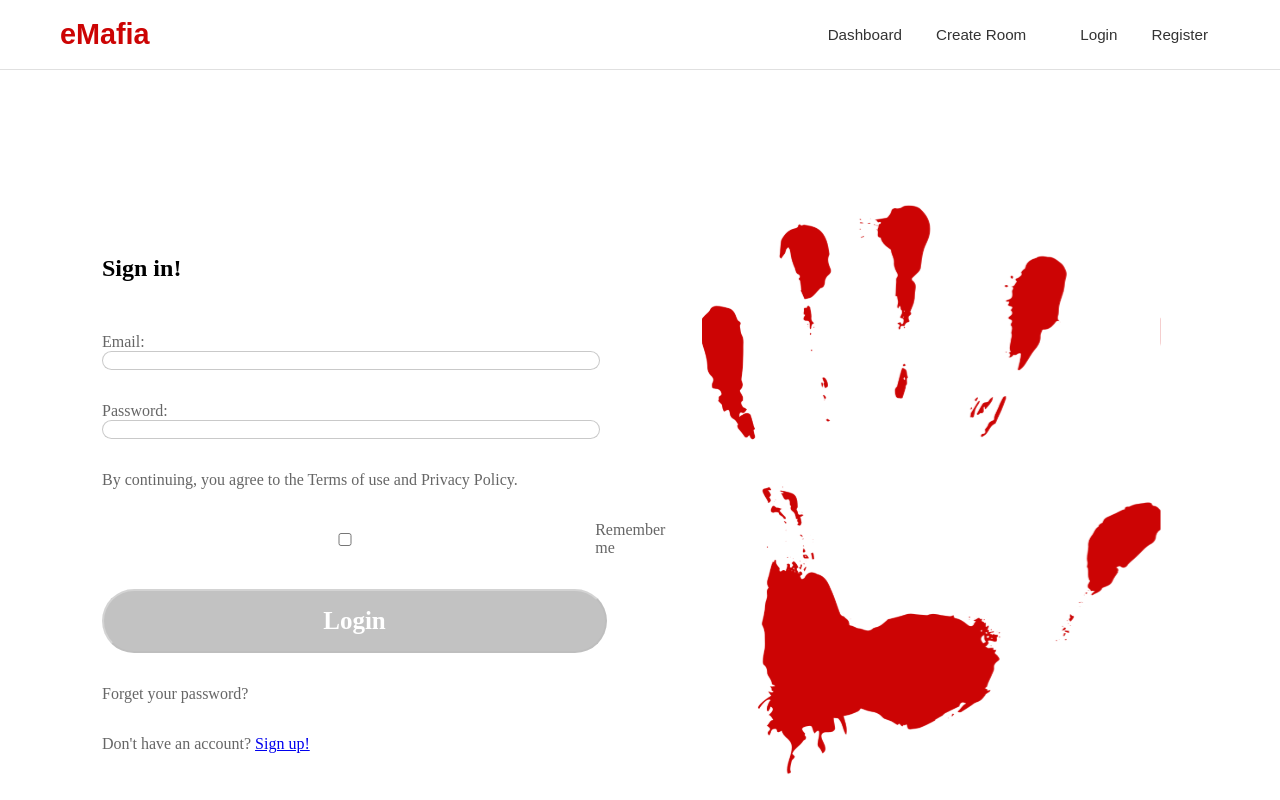
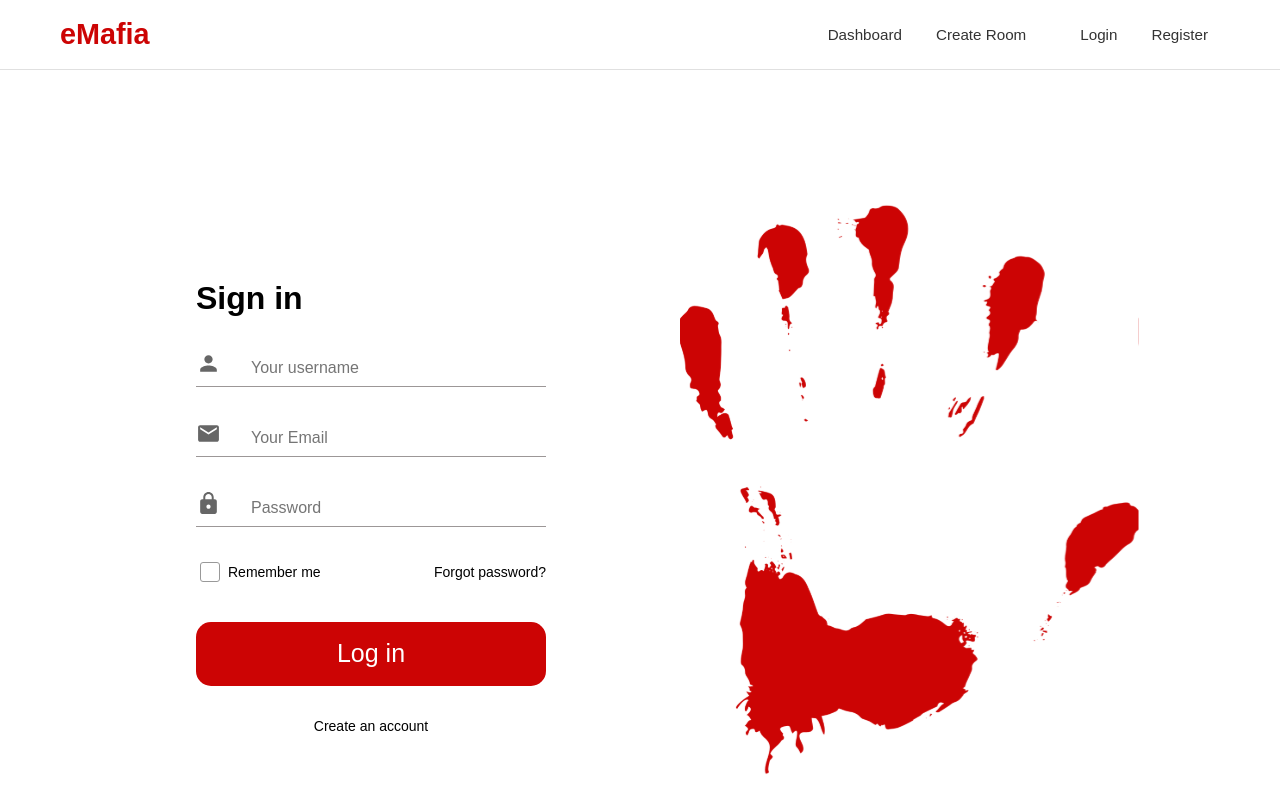
Before and after one commit to balicz3k/eMafia, a React (Create React App) app in the folder frontend/: page / in a window 1280 px wide. Shown: the top 800 px of the page. Built offline with nearby package versions, Linux system fonts and the light colour scheme; no server answers.

Commit message:
feat: Update LoginForm component with enhanced styling and functionality, including username input and remember me feature

```diff
--- a/frontend/package.json
+++ b/frontend/package.json
@@ -5,6 +5,7 @@
     "react": "^18.2.0",
     "react-bootstrap": "^2.9.0",
     "react-dom": "^18.2.0",
+    "react-icons": "^5.5.0",
     "react-router-dom": "^6.22.3",
     "react-scripts": "^5.0.1",
     "sockjs-client": "^1.6.1"
--- a/frontend/public/index.html
+++ b/frontend/public/index.html
@@ -2,10 +2,11 @@
 <html lang="en">
 <head>
     <meta charset="utf-8" />
-    <meta name="viewport" content="width=device-width, initial-scale=1" />
-    <title>Mafia Game</title>
+    <meta name="viewport" content="width=device-width, initial-scale=1.0, maximum-scale=1.0, user-scalable=no" />
+    <link href="https://fonts.googleapis.com/icon?family=Material+Icons" rel="stylesheet">
+    <title>eMafia</title>
 </head>
 <body>
-<div id="root"></div> <!-- Tutaj React wstrzyknie aplikację -->
+<div id="root"></div>
 </body>
 </html>
--- a/frontend/src/components/loginForm/LoginForm.jsx
+++ b/frontend/src/components/loginForm/LoginForm.jsx
@@ -1,17 +1,29 @@
-import React, { useState } from 'react';
-import { useNavigate } from 'react-router-dom';
-import { Link } from 'react-router-dom';
+import React, { useEffect, useState } from 'react';
+import { useNavigate, Link } from 'react-router-dom';
 import styles from './LoginForm.module.css';
+import { MdEmail, MdLock, MdPerson } from 'react-icons/md';
 
 const API_BASE_URL = process.env.REACT_APP_API_BASE_URL;
 
 const LoginForm = () => {
   const [formData, setFormData] = useState({ email: "", password: "" });
+  const [remember, setRemember] = useState(false);
   const navigate = useNavigate();
+
+  useEffect(() => {
+    const token = localStorage.getItem("token");
+    if (token) {
+      navigate("/dashboard");
+    }
+  }, [navigate]);
 
   const handleChange = (e) => {
     setFormData({ ...formData, [e.target.name]: e.target.value });
   };
+
+  const handleRememberChange = () => {
+    setRemember(!remember);
+  }
 
   const handleSubmit = async (e) => {
     e.preventDefault();
@@ -24,7 +36,6 @@ const LoginForm = () => {
       if (response.ok) {
         const data = await response.json();
         localStorage.setItem("token", data.token);
-        console.log("Token JWT:", data.token);
         navigate("/dashboard");
       } else {
         const error = await response.text();
@@ -37,27 +48,83 @@ const LoginForm = () => {
   };
 
   return (
-    <form className={styles.loginForm} onSubmit={handleSubmit}>
-      <h2>Sign in!</h2>
-      <div>
-        <label>Email:</label>
-        <input type="email" name="email" value={formData.email} onChange={handleChange} required />
-      </div>
-      <div>
-        <label>Password:</label>
-        <input type="password" name="password" value={formData.password} onChange={handleChange} required />
-      </div>
-      <label>By continuing, you agree to the Terms of use and Privacy Policy.</label>
-      <div className={styles.rememberMe}>
-        <input type="checkbox" name="remember" />
-        <label>Remember me</label>
-      </div>
-      <button type="submit">Login</button>
-      <label>Forget your password?</label>
-      <label>
-        Don't have an account? <Link to="/register">Sign up!</Link>
-      </label>
-    </form>
+    <div className={styles.container}>
+        <div className={styles.signinForm}>
+          <h2 className={styles.formTitle}>Sign in</h2>
+          <form onSubmit={handleSubmit}>
+
+            <div className={styles.formGroup}>
+              <label htmlFor="username">
+                <MdPerson size={25} />
+              </label>
+              <input
+                type="username"
+                name="username"
+                id="username"
+                placeholder="Your username"
+                value={formData.username}
+                onChange={handleChange}
+                required
+              />
+            </div>
+
+            <div className={styles.formGroup}>
+              <label htmlFor="email">
+                <MdEmail size={25} />
+              </label>
+              <input
+                type="email"
+                name="email"
+                id="email"
+                placeholder="Your Email"
+                value={formData.email}
+                onChange={handleChange}
+                required
+              />
+            </div>
+
+            <div className={styles.formGroup}>
+              <label htmlFor="password">
+                <MdLock size={25} />
+              </label>
+              <input
+                type="password"
+                name="password"
+                id="password"
+                placeholder="Password"
+                value={formData.password}
+                onChange={handleChange}
+                required
+              />
+            </div>
+
+            <div className={styles.cleanFormGroup}>
+              <div className={styles.rememberWrapper}>
+                <input
+                  type="checkbox"
+                  name="remember"
+                  id="remember-me"
+                  className={styles.agreeTerm}
+                  checked={remember}
+                  onChange={handleRememberChange}
+                />
+                <label htmlFor="remember-me" className={styles.rememberMe}>
+                  Remember me
+                </label>
+              </div>
+              <Link className={styles.forgotPassword} to="/forgot-password">Forgot password?</Link>
+            </div>
+
+            <button className={styles.loginButton}>
+              Log in
+            </button>
+          </form>
+
+        </div>
+      <Link to="/register" className={styles.signUpLink}>
+        Create an account
+      </Link>
+    </div>
   );
 };
 
--- a/frontend/src/components/loginForm/LoginForm.module.css
+++ b/frontend/src/components/loginForm/LoginForm.module.css
@@ -1,78 +1,176 @@
-.loginForm {
+.container {
     display: flex;
     flex-direction: column;
+    align-items: center;
     justify-content: center;
-    align-items: flex-start;
-    gap: 32px;
+    position: relative;
+    width: 100%;
 }
 
-h1 {
-    color: #333;
-    text-align: center;
-    font-family: "DM Sans";
-    font-size: 40px;
-    font-style: normal;
-    font-weight: 500;
-    line-height: normal;
+.formTitle {
+    font-size: 2rem;
+    font-weight: 600;
+    color: #000000;
+    margin-bottom: 2rem;
+    font-family: DM Sans, sans-serif;
 }
 
-label {
-    color: #666;
-    font-family: "DM Sans";
-    font-size: 16px;
-    font-style: normal;
-    font-weight: 400;
-    line-height: normal;
+.signinForm {
+    position: relative;
+    max-width: 350px;
+    width: 100%;
 }
 
-input {
+.formGroup {
+    position: relative;
+    width: 100%;
     display: flex;
-    width: 498px;
-    flex-direction: column;
-    align-items: flex-start;
-    gap: 4px;
-    border-radius: 12px;
-    border: 1px solid rgba(102, 102, 102, 0.35);
+    align-items: center;
+    transform: none;
+    color: black;
+    padding: 0 0 5px 0;
+    margin-bottom: 2rem;
+    font-family: DM Sans, sans-serif;
+}
+
+.formGroup::after {
+    content: "";
+    position: absolute;
+    bottom: 0;
+    left: 0;
+    right: -20px;
+    height: 1px;
+    background-color: #9c9797;
+    max-width: 350px;
+}
+
+.formGroup input {
+    width: 100%;
+    border: none;
+    background: transparent;
+    padding: 10px 0 5px 30px;
+    font-size: 16px;
+}
+
+.formGroup input:focus {
+    outline: none;
+    border: none;
+}
+
+.formGroup input::placeholder {
+  font-family: DM Sans, sans-serif;
+}
+
+.formGroup input:focus::placeholder {
+  color: black;
+}
+
+.formGroup:focus-within::after {
+    background-color: black;
+}
+
+.cleanFormGroup {
+    position: relative;
+    width: 100%;
+    display: flex;
+    align-items: center;
+    transform: none;
+    color: black;
+    padding: 0 0 5px 0;
+    margin-bottom: 2rem;
+}
+
+.rememberWrapper {
+    color: #000000;
+    display: flex;
+    flex-direction: row;
+    align-items: center;
+    justify-content: center;
+}
+
+.agreeTerm {
+    appearance: none;
+    -webkit-appearance: none;
+    width: 20px;
+    height: 20px;
+    border: 1px solid #999;
+    border-radius: 3px;
+    margin-right: 8px;
+    position: relative;
+}
+
+.agreeTerm:checked {
+    background-color: #CC0404;
+    border-color: #CC0404;
+}
+
+.agreeTerm:checked::after {
+    content: '';
+    position: absolute;
+    left: 5px;
+    top: 2px;
+    width: 5px;
+    height: 10px;
+    border: solid white;
+    border-width: 0 2px 2px 0;
+    transform: rotate(45deg);
 }
 
 .rememberMe {
-    display: flex;
-    align-items: center;
-    gap: 8px;
+    text-wrap: nowrap;
+    color: #000000;
+    font-size: 14px;
+    font-family: DM Sans, sans-serif;
+    font-weight: 400;
 }
 
-button {
-    max-width: 100%;
-    display: flex;
-    width: 505px;
-    height: 64px;
-    padding: 15px 0px 16px 0px;
-    justify-content: center;
-    align-items: center;
-    border-radius: 32px;
-    opacity: 0.25;
-    background: #111;
-    color: #FFF;
-    text-align: center;
-    font-family: "DM Sans";
-    font-size: 25px;
-    font-style: normal;
-    font-weight: 700;
-    line-height: normal;
+.forgotPassword {
+    color: #000000;
+    text-decoration: none;
+    font-size: 14px;
+    text-wrap: nowrap;
+    margin-left: auto;
+    font-family: DM Sans, sans-serif;
+    opacity: 1;
+    font-weight: 400;
 }
 
-button:hover {
-    opacity: 0.5;
+.loginButton {
+    position: relative;
+    display: flex;
+    width: 100%;
+    color: #ffffff;
+    border-radius: 15px;
+    background-color: #CC0404;
+    opacity: 1;
+    font-family: DM Sans, sans-serif;
+    font-weight: 500; /* Półgrubość czcionki */
+    cursor: pointer; /* Zmień kursor na wskaźnik */
+    align-items: center; /* Wyśrodkuj tekst w pionie */
+    border: none; /* Usuń obramowanie */
 }
 
-button:active {
-    opacity: 0.75;
+.loginButton:hover {
+    opacity: 0.8;
 }
 
-button:disabled {
-    opacity: 0.25;
+.signUpLink {
+    text-decoration: none;
+    color : #000000;
+    font-size: 14px;
+    font-family: DM Sans, sans-serif;
+    margin-top: 2rem;
+    font-weight: 400;
 }
 
-button:disabled:hover {
-    opacity: 0.25;
+@media screen and (max-width: 380px) {
+    .cleanFormGroup {
+        flex-direction: column;
+        align-items: flex-start;
+    }
+
+    .forgotPassword {
+        margin-left: 0;
+        margin-top: 8px;
+    }
 }
--- a/frontend/src/views/loginView/LoginView.module.css
+++ b/frontend/src/views/loginView/LoginView.module.css
@@ -3,7 +3,7 @@
   flex-direction: row; /* Domyślnie, ale warto to określić */
   justify-content: space-between; /* Rozdziela kolumny */
   align-items: center; /* Wyśrodkowuje elementy w pionie */
-  height: 100vh; /* Ustawia wysokość na pełne okno przeglądarki */
+  height: 100vh; /* Wysokość na 100% widoku */
 }
 
 .leftColumn, .rightColumn {
@@ -17,3 +17,21 @@
   max-width: 80%; /* Obrazek zajmuje maksymalnie 80% szerokości kolumny */
   height: auto; /* Zachowanie proporcji */
 }
+
+@media screen and (max-width: 768px) {
+  .rightColumn {
+    display: none; /* Ukryj prawą kolumnę na mniejszych ekranach */
+  }
+
+  .leftColumn {
+    width: 100vh; /* Lewa kolumna zajmuje całą szerokość */
+    padding: 1rem 1.5rem; /* Dodaj trochę więcej paddingu po bokach */
+    justify-items: content; /* Wyśrodkowanie w poziomie */
+    align-items: flex-start; /* Wyśrodkowanie w pionie */
+    padding-top: 15px;
+  }
+
+  .mainContainer {
+    flex-direction: column; /* Na wszelki wypadek, gdyby prawa kolumna była flex-ordered */
+  }
+}
```
